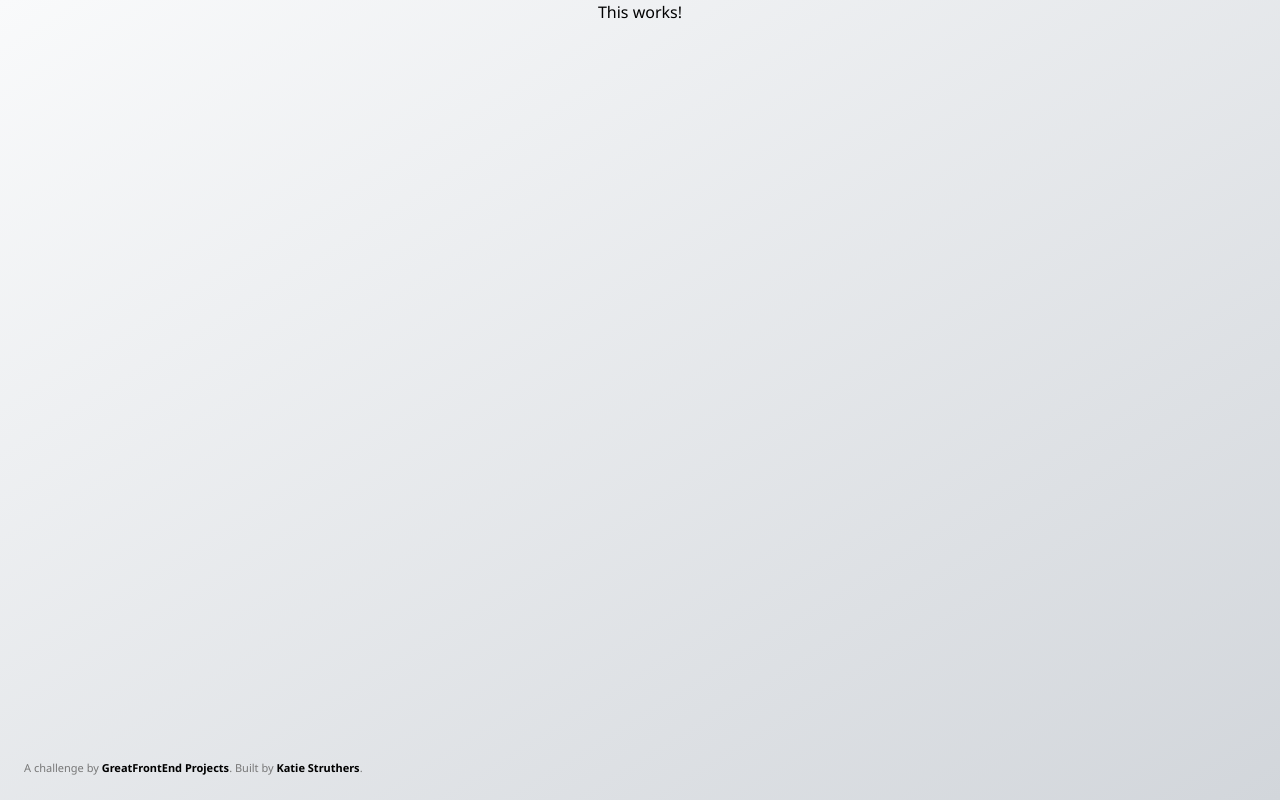
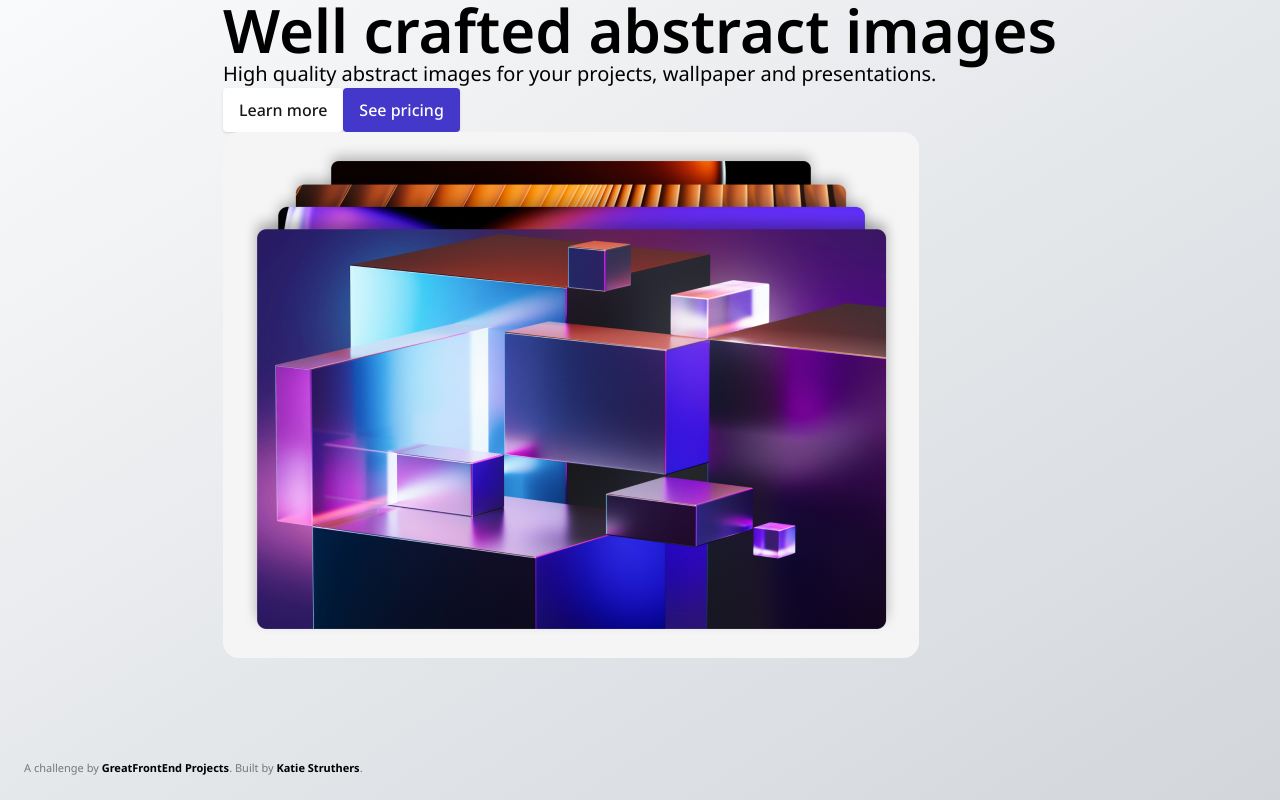
Before and after one commit to katiestruthers/hero-section-simple, a React (Create React App) app: page / in a window 1280 px wide. Built offline with nearby package versions, Linux system fonts and the light colour scheme.

Commit message:
HTML and starter CSS

```diff
--- a/package.json
+++ b/package.json
@@ -1,7 +1,7 @@
 {
   "name": "react-typescript",
   "version": "0.1.0",
-  "homepage": "https://katiestruthers.github.io/navbar-component/",
+  "homepage": "https://katiestruthers.github.io/hero-section-simple/",
   "private": true,
   "dependencies": {
     "@testing-library/jest-dom": "^5.17.0",
--- a/src/App.css
+++ b/src/App.css
@@ -11,3 +11,37 @@
   color: #000;
   font-weight: bold;
 }
+
+.blue-button:focus, .white-button:focus {
+  outline: 4px solid #E9EAFD;
+  border-radius: 4px;
+}
+
+.blue-button:hover, .blue-button:focus {
+  background-color: #3730A3;
+}
+
+.white-button:hover, .white-button:focus {
+  background-color: #FAFAFA;
+}
+
+.hero {
+  display: flex;
+  flex-direction: column;
+}
+
+.hero img {
+  width: 319px;
+}
+
+@media screen and (375px < width < 768px) {
+  .hero img {
+    width: 704px;
+  }
+}
+
+@media screen and (width >= 768px) {
+  .hero img {
+    width: 696px;
+  }
+}
--- a/src/components/HeroSection.tsx
+++ b/src/components/HeroSection.tsx
@@ -1,3 +1,22 @@
+/* eslint-disable jsx-a11y/anchor-is-valid */
+/* eslint-disable jsx-a11y/anchor-has-content */
+
+import image from '../img/prism.png';
+
 export const HeroSection = () => {
-  return <div>This works!</div>
+  return (
+    <section className="hero flex">
+      <header>
+        <h1 className="font-semibold text-4xl md:text-5xl xl:text-6xl">Well crafted abstract images</h1>
+        <div className="font-normal text-lg md:text-xl">High quality abstract images for your projects, wallpaper and presentations.</div>
+        <a href="#">
+          <button className="text-neutral-900 text-base font-medium bg-white px-4 py-2.5 rounded shadow white-button" type="button">Learn more</button>
+        </a>
+        <a href="#">
+          <button className="text-white text-base font-medium bg-indigo-700 px-4 py-2.5 rounded shadow blue-button" type="button">See pricing</button>
+        </a>
+      </header>
+      <img src={image} alt="Geometric shapes or prisms"></img>
+    </section>
+  );
 };
```
